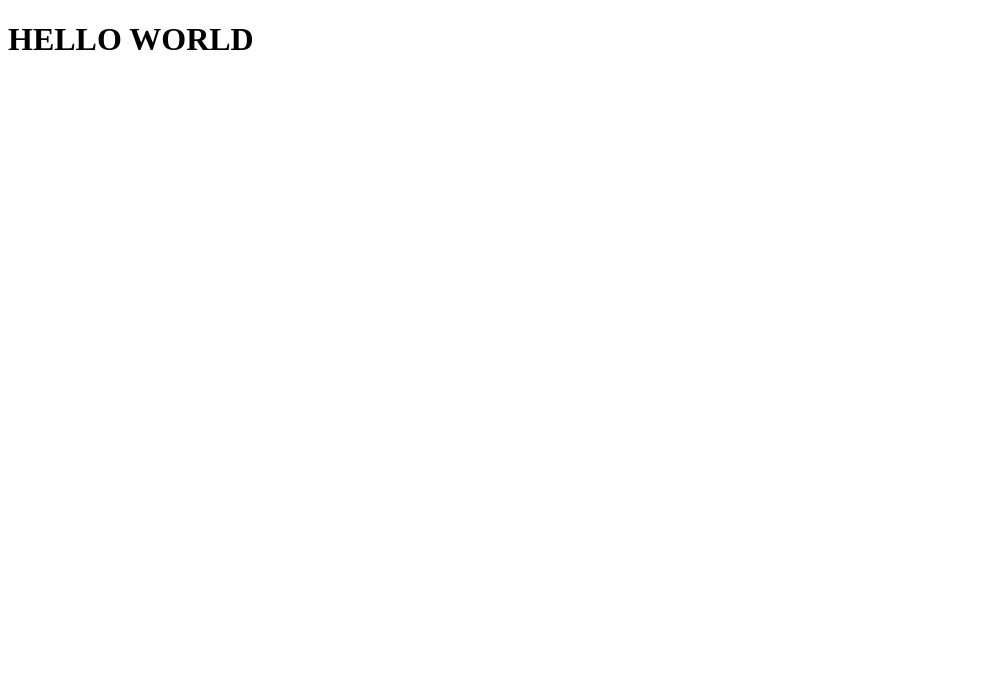
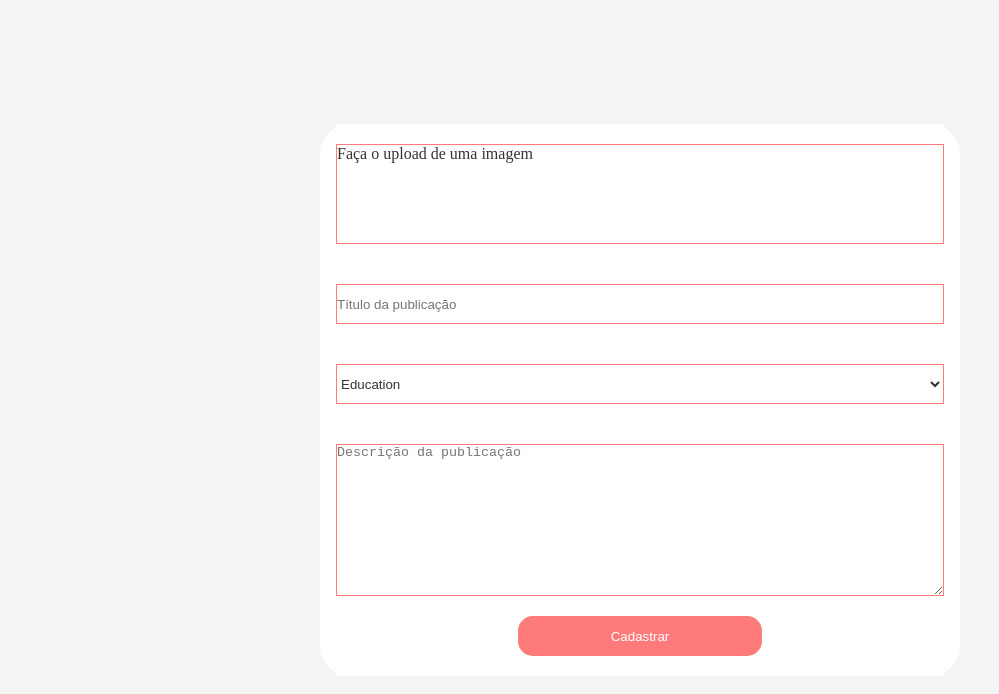
Before and after one commit to luccardoso51/BeHome-Frontend, a React (Create React App) app: page /createpublication in a window 1280 px wide. Shown: the top 694 px of the page, without its empty margins (0-999 px from the left). Built offline with nearby package versions, Linux system fonts and the light colour scheme.

Commit message:
doing page create publication

```diff
--- a/package.json
+++ b/package.json
@@ -8,6 +8,7 @@
     "@testing-library/user-event": "^7.1.2",
     "react": "^16.13.1",
     "react-dom": "^16.13.1",
+    "react-router-dom": "^5.1.2",
     "react-scripts": "3.4.1"
   },
   "scripts": {
--- a/src/App.js
+++ b/src/App.js
@@ -1,8 +1,11 @@
 import React from 'react';
+import Routes from './routes'
+
+import './glogal.css'
 
 function App() {
   return (
-    <h1>HELLO WORLD</h1>
+    <Routes />
   );
 }
 
--- /dev/null
+++ b/src/glogal.css
@@ -0,0 +1,9 @@
+@import url('https://fonts.googleapis.com/css?family=Roboto:400,500,700&display=swap');
+
+* {
+  margin: 0;
+  padding: 0;
+  outline: 0;
+  box-sizing: border-box;
+  background: #F4F4F4 0% 0% no-repeat padding-box;
+}
--- a/src/pages/CreatePublication/index.js
+++ b/src/pages/CreatePublication/index.js
@@ -0,0 +1,26 @@
+import React from 'react'
+
+import './styles.css'
+
+export default function CreatePublication() {
+  return (
+    <div className="createpublication-container">
+      <div className="content">
+        <form className="form-content">
+          <div>
+            Faça o upload de uma imagem
+          </div>
+          <input placeholder="Título da publicação" />
+          <select >
+            <option value="education">Education</option>
+            <option value="music">Music</option>
+            <option value="sport">Sport</option>
+            <option value="outher">Outher</option>
+          </select>
+          <textarea name="" id="" cols="30" rows="10" placeholder="Descrição da publicação"></textarea>
+          <button type="submit">Cadastrar</button>
+        </form>
+      </div>
+    </div>
+  )
+}
--- a/src/pages/CreatePublication/styles.css
+++ b/src/pages/CreatePublication/styles.css
@@ -0,0 +1,54 @@
+.createpublication-container {
+  width: 100%;
+  height: 100vh;
+  margin: 0 auto;
+
+  display: flex;
+  align-items: center;
+  justify-items: center;
+}
+.content {
+  width: 50%;
+  margin: 0 auto;
+  background-color: white;
+
+  display: flex;
+  align-items: center;
+  justify-items: center;
+  border-radius: 30px;
+}
+
+.form-content {
+  width: 95%;
+  background: white;
+  margin: 0 auto;
+  display: flex;
+  flex-direction: column;
+  align-items: center;
+  justify-items: center;
+}
+input, textarea, select, .form-content div {
+  margin: 20px;
+  background: white;
+  border: 1px solid #FF7B7B;
+  width: 100%;
+  color: #343434;
+}
+.form-content div {
+  height: 100px;
+  display: flex;
+  text-align: justify ;
+}
+
+input, select {
+  height: 40px;
+}
+.form-content button {
+  width: 40%;
+  height: 40px;
+  margin-bottom: 20px;
+  border: 0;
+  background: #FF7B7B;
+  border-radius: 15px;
+  color: #fff;
+}
--- /dev/null
+++ b/src/routes.js
@@ -0,0 +1,14 @@
+import React from 'react'
+import {BrowserRouter, Route, Switch} from 'react-router-dom'
+
+import CreatePublication from './pages/CreatePublication'
+
+export default function Routes(){
+  return (
+    <BrowserRouter>
+      <Switch>
+        <Route path="/createpublication" component={CreatePublication} />
+      </Switch>
+    </BrowserRouter>
+  )
+}
```
Also changed, not shown: src/pages/Feed/index.js (added), src/pages/Feed/styles.css (added), 1 other file (tests, documents, lock files or other folders).
